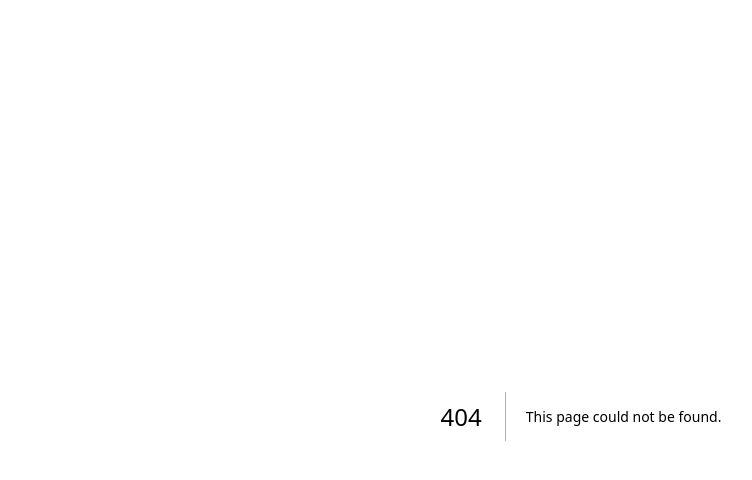
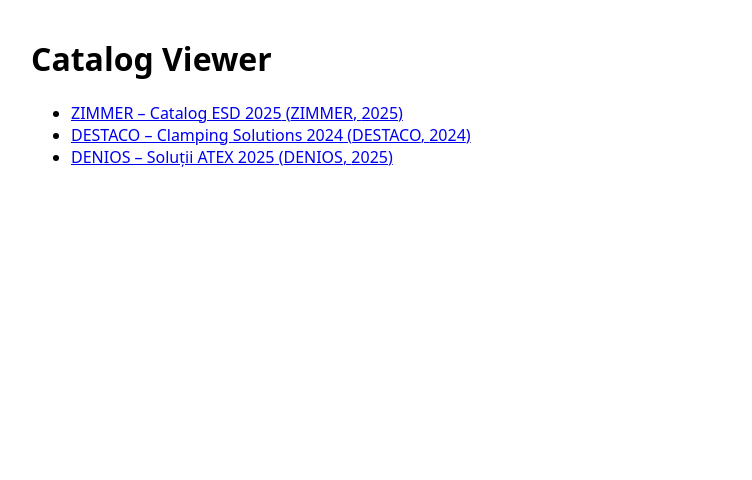
Before and after one commit to richardfreiwald96/catalog-pwa, a Next.js app: page / in a window 1280 px wide. Before the commit this address had no page. Shown: the top 480 px of the page, without its empty margins (59-811 px from the left). Built offline with nearby package versions, Linux system fonts and the light colour scheme.

Commit message:
Add Home route (app/page.tsx) for /

```diff
--- /dev/null
+++ b/app/page.tsx
@@ -0,0 +1,19 @@
+import Link from 'next/link';
+import catalogs from '../data/catalogs.json';
+
+export default function Home() {
+  return (
+    <main>
+      <h1>Catalog Viewer</h1>
+      <ul>
+        {catalogs.map((catalog: any) => (
+          <li key={catalog.id}>
+            <Link href={`/catalog/${catalog.id}`}>
+              {catalog.title} ({catalog.brand}, {catalog.year})
+            </Link>
+          </li>
+        ))}
+      </ul>
+    </main>
+  );
+}
```
